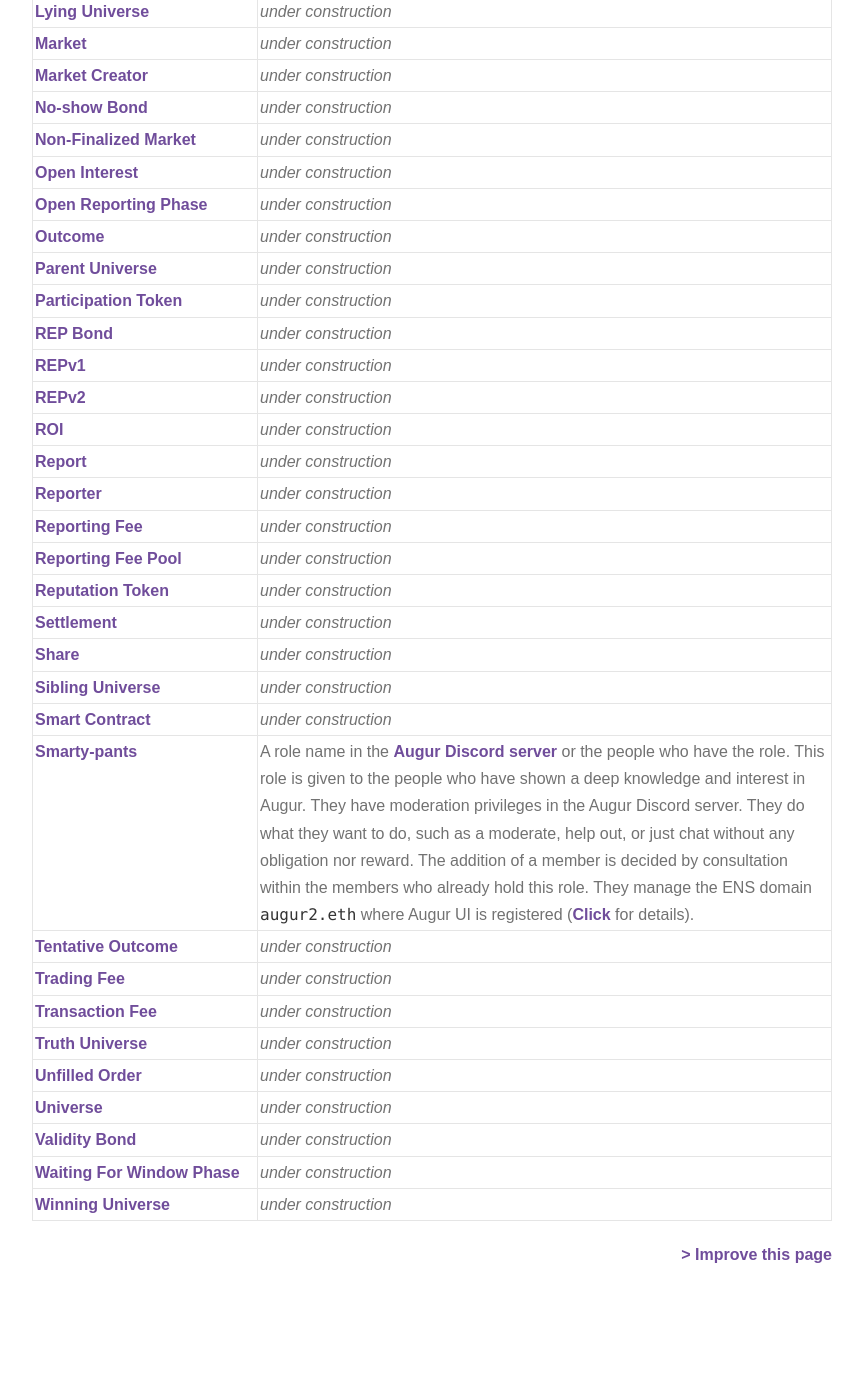
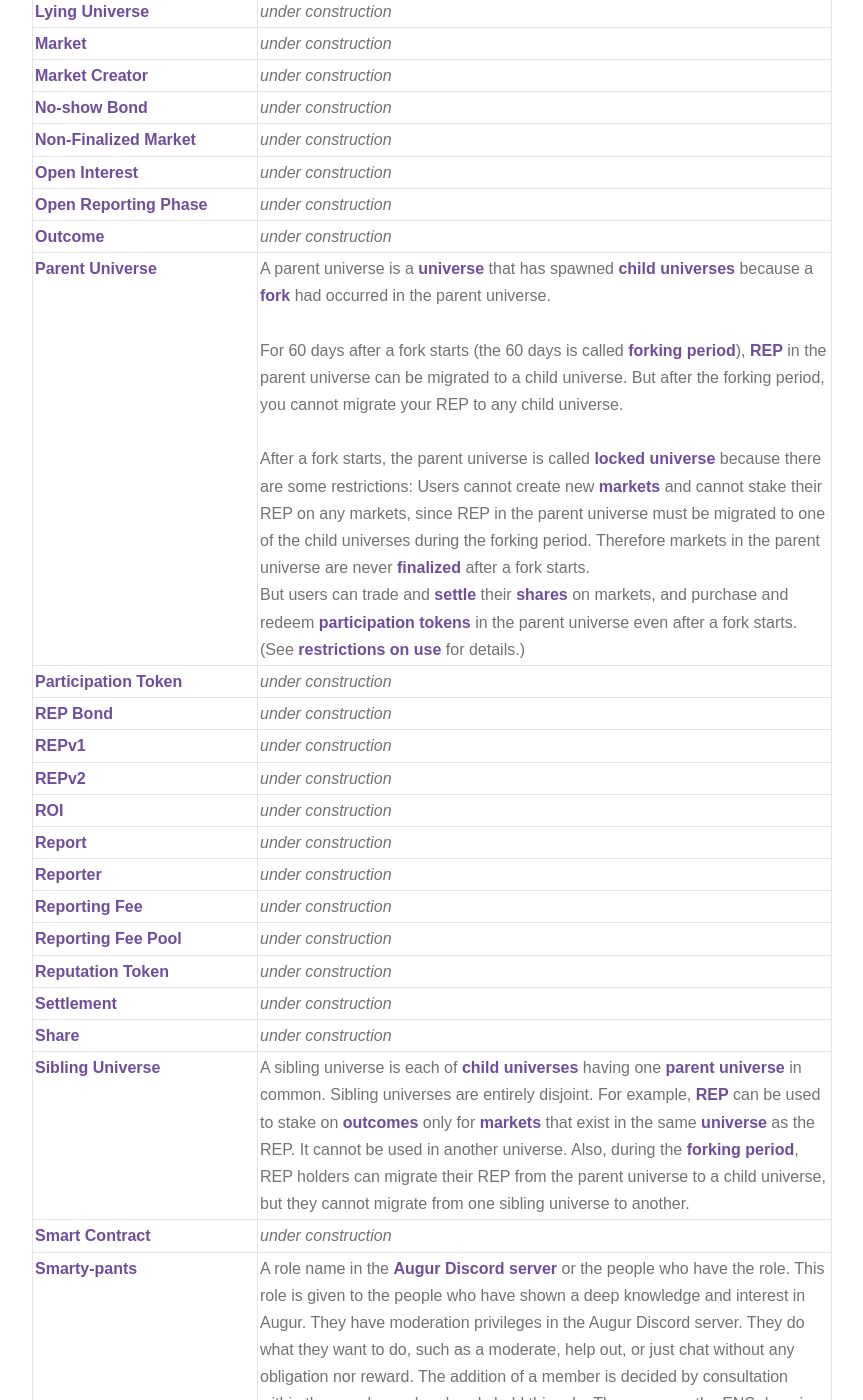
Before and after one commit to MicahZoltu/Augur.Guide-for-IPFS, a Jekyll site: the page built from collections/_version2-english/7-glossary.md, in a window 1280 px wide and 1400 px high, scrolled down 2351 px. Shown: the whole window, without its empty margins (358-1221 px from the left). Built offline with Jekyll 4.4.1, drawn with Linux system fonts in a browser that asks for light colours; comment, search, counter and statistics services are not loaded; before the commit the page ends 3669 px from its top, so only the background shows below that.

Commit message:
[glossary]Add "Parent Univ" & "Sibling Univ"

```diff
--- a/_data/version2-english/glossary.yml
+++ b/_data/version2-english/glossary.yml
@@ -68,7 +68,19 @@
 Open Interest: <i>under construction</i>
 Open Reporting Phase: <i>under construction</i>
 Outcome: <i>under construction</i>
-Parent Universe: <i>under construction</i>
+Parent Universe: |-
+  A parent universe is a <a href="#Universe">universe</a> that has spawned <a href="#Child_Universe">child universes</a> because a <a href="#Fork">fork</a> had occurred in the parent universe.
+  <br>
+  <br>
+  For 60 days after a fork starts (the 60 days is called <a href="#Forking_Period">forking period</a>), <a href="#Reputation_Token">REP</a> in the parent universe can be migrated to a child universe. But after the forking period, you cannot migrate your REP to any child universe.
+  <br>
+  <br>
+  After a fork starts, the parent universe is called <a href="#Locked_Universe">locked universe</a> because there are some restrictions:
+  Users cannot create new <a href="#Market">markets</a> and cannot stake their REP on any markets, since REP in the parent universe must be migrated to one of the child universes during the forking period.
+  Therefore markets in the parent universe are never <a href="#Finalized_Market">finalized</a> after a fork starts.
+  <br>
+  But users can trade and <a href="#Settlement">settle</a> their <a href="#Share">shares</a> on markets, and purchase and redeem <a href="#Participation_Token">participation tokens</a> in the parent universe even after a fork starts.
+  (See <a href="/version2-english/9-fork/3-restrictions-on-use.html" target="_blank">restrictions on use</a> for details.)
 Participation Token: <i>under construction</i>
 REP Bond: <i>under construction</i>
 REPv1: <i>under construction</i>
@@ -82,7 +94,9 @@
 Smart Contract: <i>under construction</i>
 Settlement: <i>under construction</i>
 Share: <i>under construction</i>
-Sibling Universe: <i>under construction</i>
+Sibling Universe: |-
+  A sibling universe is each of <a href="#Child_Universe">child universes</a> having one <a href="#Parent_Universe">parent universe</a> in common.
+  Sibling universes are entirely disjoint. For example, <a href="#Reputation_Token">REP</a> can be used to stake on <a href="#Ourcome">outcomes</a> only for <a href="#Market">markets</a> that exist in the same <a href="#Universe">universe</a> as the REP. It cannot be used in another universe. Also, during the <a href="#Forking_Period">forking period</a>, REP holders can migrate their REP from the parent universe to a child universe, but they cannot migrate from one sibling universe to another.
 Smarty-pants: |-
   A role name in the <a href="https://invite.augur.net" target="_blank">Augur Discord server</a> or the people who have the role. This role is given to the people who have shown a deep knowledge and interest in Augur. They have moderation privileges in the Augur Discord server. They do what they want to do, such as a moderate, help out, or just chat without any obligation nor reward. The addition of a member is decided by consultation within the members who already hold this role. They manage the ENS domain <code>augur2.eth</code> where Augur UI is registered (<a href="/version2-english/8-augur-ui.html#augur2eth" target="_blank">Click</a> for details).
 Tentative Outcome: <i>under construction</i>
```
